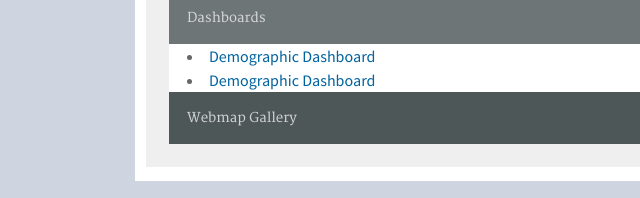
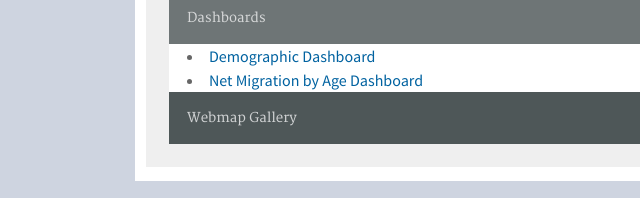
Before and after one commit to ColoradoDemography/shiny-landing-page, a plain HTML site: page index.html in a window 1280 px wide. Both pictures are taken after a click on the button "Dashboards". Shown: the part 364-562 px from the top of the page, 0-640 px from the left. Drawn offline with Linux system fonts and the light colour scheme.

Commit message:
fixed index.html typo

```diff
--- a/index.html
+++ b/index.html
@@ -139,7 +139,7 @@ div.panel.show {
                           <li class="padding-normal">
                           <a href="http://gis.dola.colorado.gov/demographic_dashboard">Demographic Dashboard</a></li>
                           <li class="padding-normal">
-                          <a href="http://gis.dola.colorado.gov/netmigration_dashboard">Demographic Dashboard</a></li>
+                          <a href="http://gis.dola.colorado.gov/netmigration_dashboard">Net Migration by Age Dashboard</a></li>
                         </div>
                       <button class="accordion">Webmap Gallery</button>
                         <div class="panel">
```
